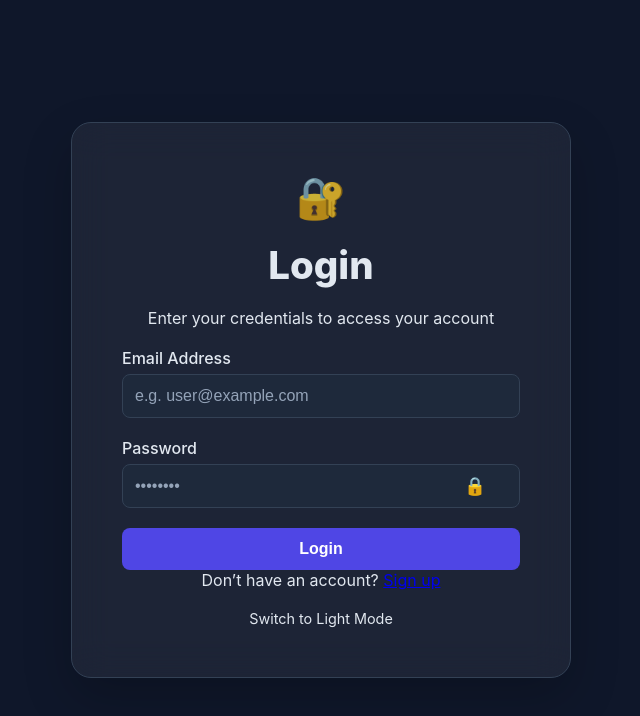
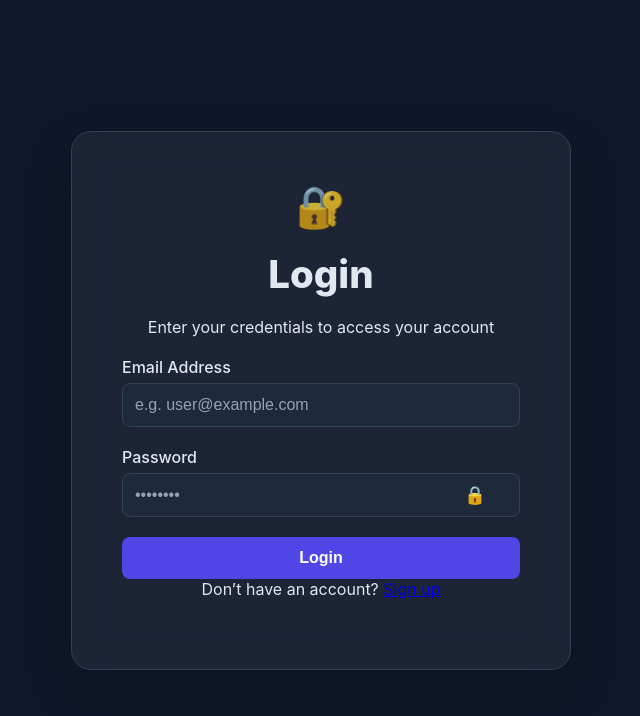
Before and after one commit to tjasborhade111/-tjasborhade111-fullstack-booking-system-, a React (Vite) app: page / in a window 1280 px wide. Shown: the top 716 px of the page, without its empty margins (319-959 px from the left). Built offline with nearby package versions, Linux system fonts and the light colour scheme; no server answers.

Commit message:
Add vercel.json for routing

```diff
--- a/src/pages/Login.jsx
+++ b/src/pages/Login.jsx
@@ -333,9 +333,7 @@ function Login() {
             Don’t have an account? <Link to="/signup">Sign up</Link>
           </p>
 
-          <div className="toggle-theme" onClick={toggleTheme}>
-            Switch to {theme === 'dark' ? 'Light' : 'Dark'} Mode
-          </div>
+
         </div>
       </div>
     </>
```
